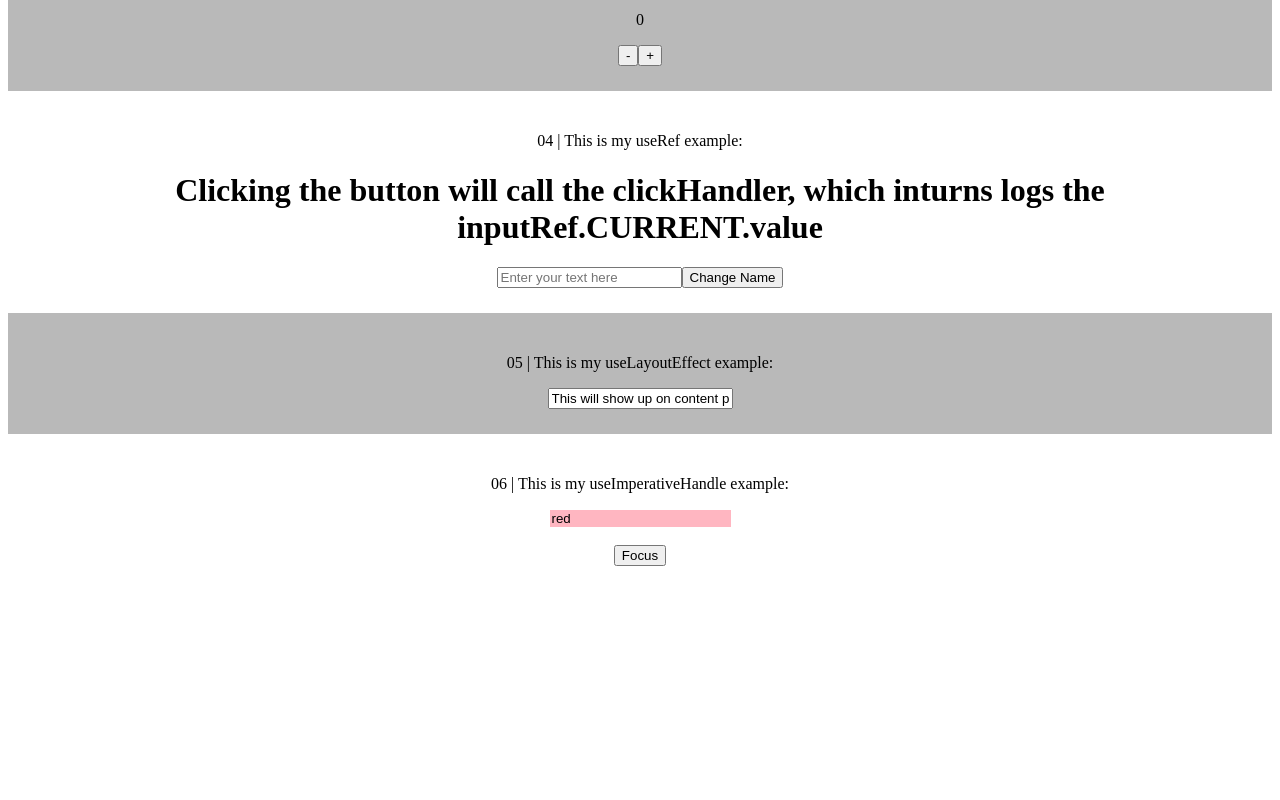
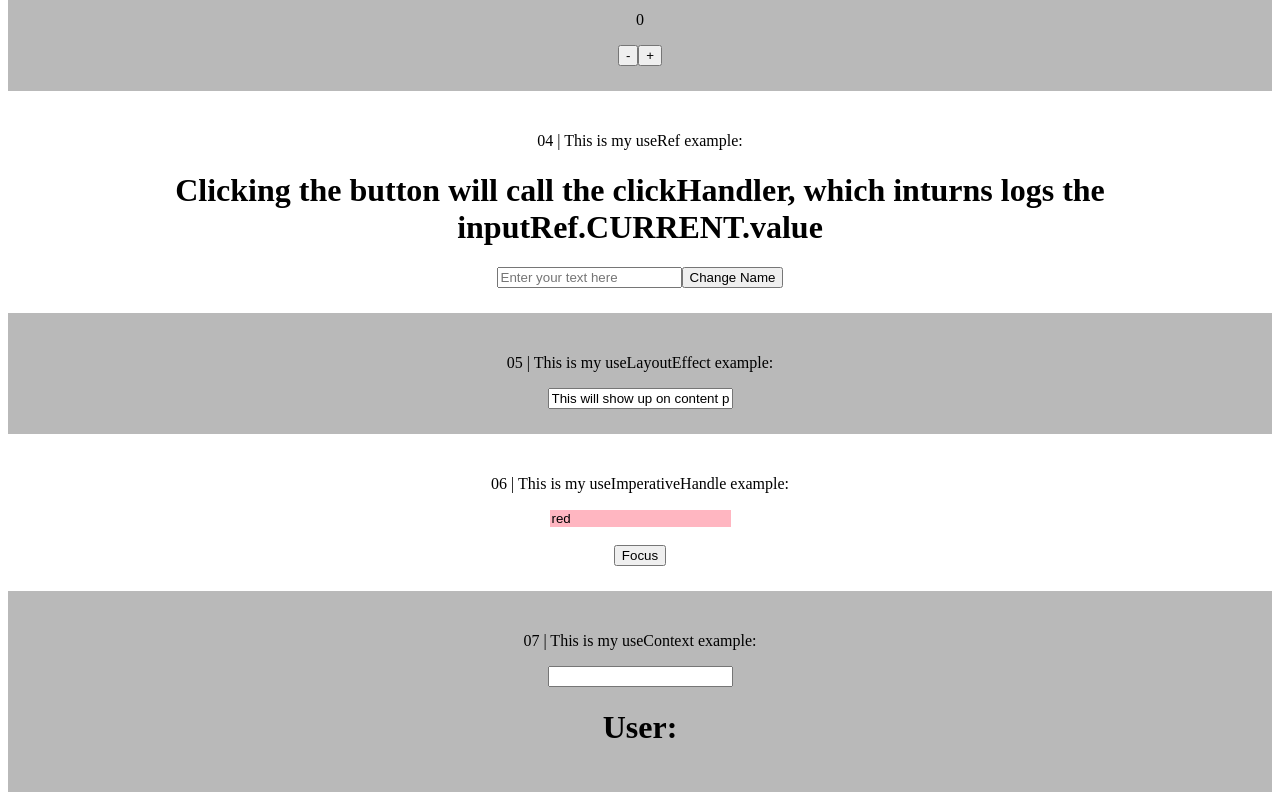
Before and after one commit to Iancahn/codingtest, a React (Create React App) app: page / in a window 1280 px wide. Shown: the part 749-1549 px from the top of the page. Before the commit the page ends 1348 px from the top, so only its background shows below. Built offline with nearby package versions, Linux system fonts and the light colour scheme; no server answers.

Commit message:
useContext done
What a great hook. You literally setup context in your higher component, then use this hook to move the context to different components, no more drilling/lifting. Seems like a better version of useReducer

```diff
--- a/src/App.js
+++ b/src/App.js
@@ -8,6 +8,7 @@
 import StateOfRef from './components/StateOfRef';
 import StateOfLayoutEffect from './components/StateOfLayoutEffect';
 import StateOfImperativeHandle from './components/StateOfImperativeHandle';
+import StateOfContext from './components/StateOfContext';
 
 function App() {
   return (
@@ -38,6 +39,10 @@
         <p> 06 | This is my useImperativeHandle example:</p>
         <StateOfImperativeHandle />
       </div>
+      <div className="grey-background">
+        <p> 07 | This is my useContext example:</p>
+        <StateOfContext />
+      </div>
     </div>
   );
 }
--- /dev/null
+++ b/src/components/Login.jsx
@@ -0,0 +1,18 @@
+import React, { useContext } from 'react';
+import { AppContext } from './StateOfContext';
+
+function Login() {
+
+    const { setUsername } = useContext(AppContext);
+
+    return (
+        <div>
+            <input
+                onChange={(event) => {
+                    setUsername(event.target.value);
+                }} />
+        </div>
+    )
+}
+
+export default Login;
--- /dev/null
+++ b/src/components/StateOfContext.jsx
@@ -0,0 +1,19 @@
+import React, { useState, createContext } from 'react';
+// import components
+import Login from './Login';
+import User from './User';
+
+export const AppContext = createContext(null);
+
+function StateOfContext() {
+    const [username, setUsername] = useState('');
+
+    return (
+        <AppContext.Provider value={{ username, setUsername }}>
+            <Login />
+            <User />
+        </AppContext.Provider>
+    );
+}
+
+export default StateOfContext;
--- /dev/null
+++ b/src/components/User.jsx
@@ -0,0 +1,15 @@
+import React, { useContext } from 'react';
+import { AppContext } from './StateOfContext';
+
+function User() {
+
+    const { username } = useContext(AppContext);
+
+    return (
+        <div>
+            <h1> User: {username} </h1>
+        </div>
+    )
+}
+
+export default User;
```
